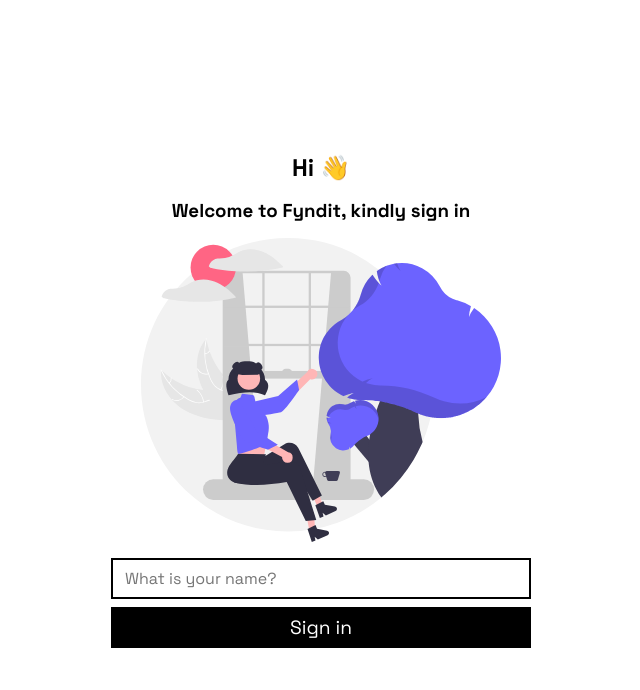
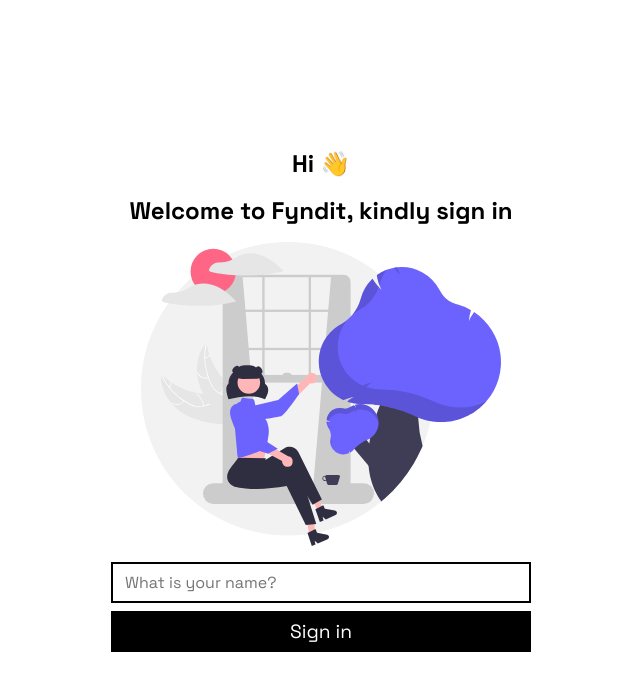
Before and after one commit to Habib-0007/Fyndit, a website: page public/index.html in a window 1280 px wide. Shown: the whole page, without its empty margins (319-959 px from the left). Drawn offline with Linux system fonts and the light colour scheme.

Commit message:
Update index.html

```diff
--- a/public/index.html
+++ b/public/index.html
@@ -60,7 +60,7 @@
       <section class="welcome_page">
         <div>
           <h1>Hi 👋</h1>
-          <h3>Welcome to Fyndit, kindly sign in</h3>
+          <h2>Welcome to Fyndit, kindly sign in</h2>
           <div class="image">
             <img src="./welcome.svg" alt="welcome" width="60%" height="100%" />
           </div>
```
